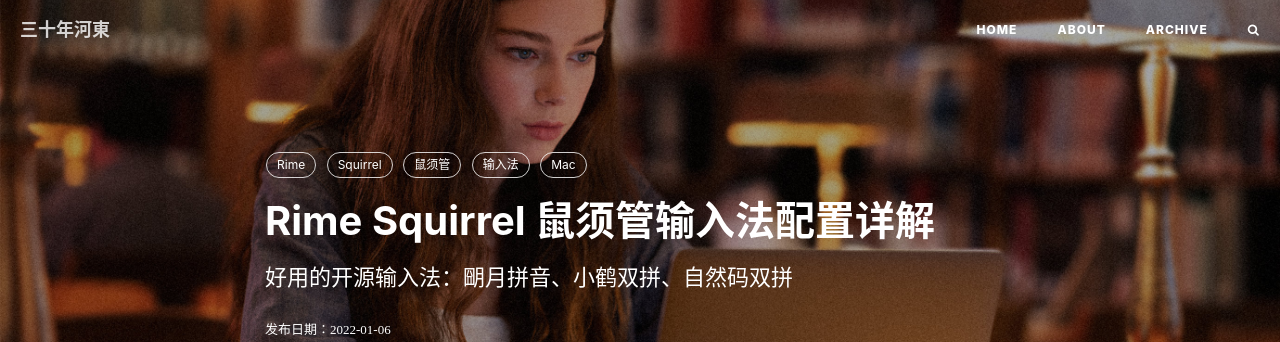
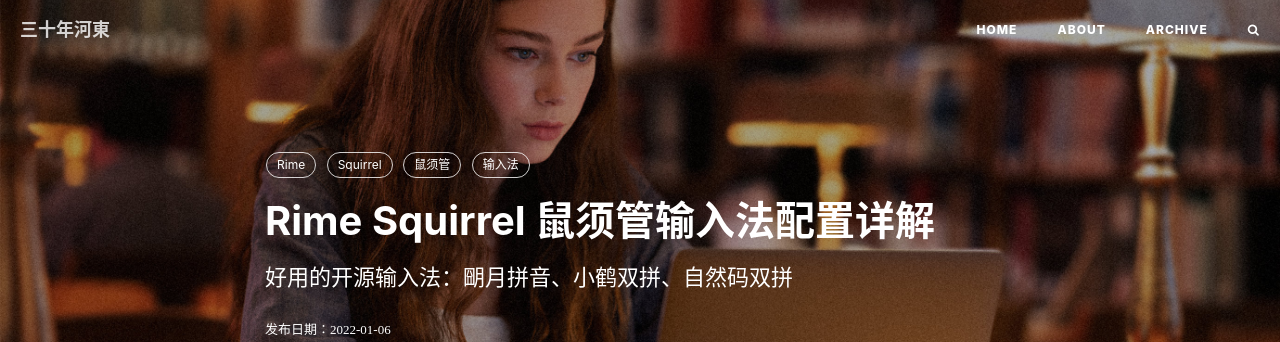
Before and after one commit to ssnhd/ssnhd.github.io, a Jekyll site: the page built from _posts/2022-1-6-rime.md, in a window 1280 px wide and 900 px high. Shown: the top 342 px of the window. Built offline with Jekyll 4.4.1, drawn with Linux system fonts in a browser that asks for light colours; nearby versions of some CDN libraries; comment, search, counter and statistics services are not loaded.

Commit message:
Update 2022-1-6-rime.md

```diff
--- a/_posts/2022-1-6-rime.md
+++ b/_posts/2022-1-6-rime.md
@@ -12,7 +12,6 @@
   - Squirrel
   - 鼠须管
   - 输入法
-  - Mac
 ---
 
 如果你是一位注重个人隐私，又排斥原生输入法，那么鼠须管应该是你要找的那个，或许还能激发你重新拾回多年前的博客。
```
